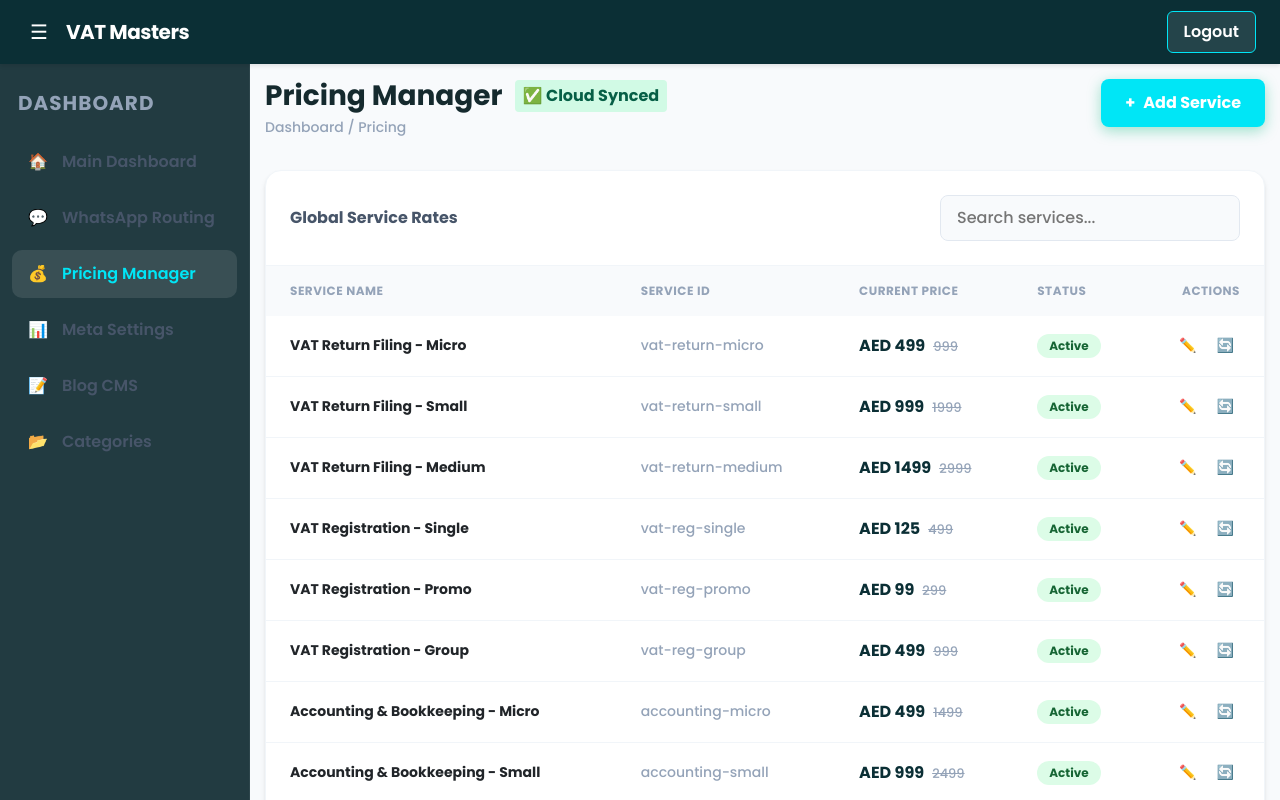
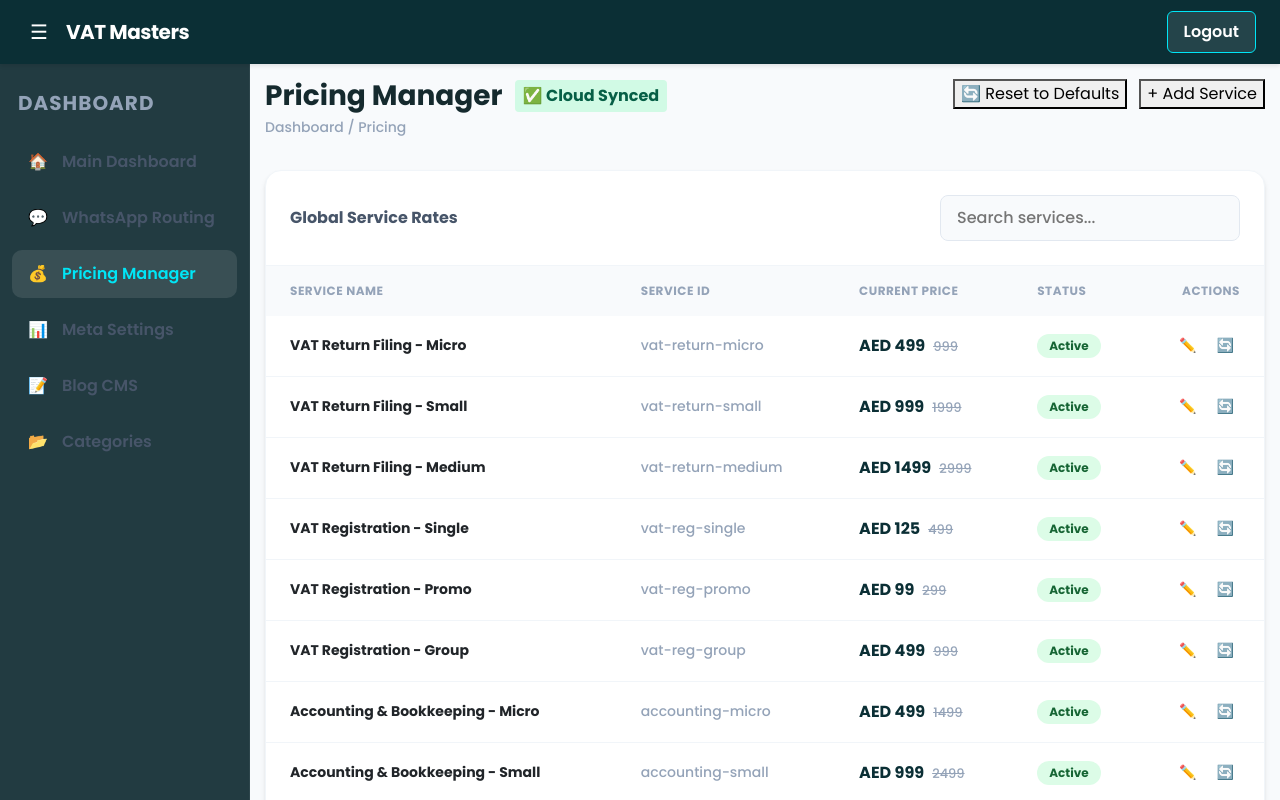
Before and after one commit to joswa148/VatMaster-Admin-Dashboard, a React (Vite) app: page /dashboard/pricing in a window 1280 px wide. Shown: the top 800 px of the page. Built offline with nearby package versions, Linux system fonts and the light colour scheme; sample sign-in values are in the browser's storage; a web font is replaced by a local one.

Commit message:
feat: Implement Blog CMS dashboard with full CRUD operations and add Pricing dashboard component.

```diff
--- a/src/Components/Pages/BlogCMSDashboard.jsx
+++ b/src/Components/Pages/BlogCMSDashboard.jsx
@@ -9,7 +9,32 @@ const BlogCMSDashboard = () => {
     // Modal State
     const [isModalOpen, setIsModalOpen] = useState(false);
     const [editingPost, setEditingPost] = useState(null);
-    const [formData, setFormData] = useState({ title: "", author: "", category: "Legal", status: "Published" });
+
+    // Dynamic Categories
+    const [availableCategories, setAvailableCategories] = useState([]);
+
+    useEffect(() => {
+        const savedCats = localStorage.getItem('vat_masters_categories');
+        if (savedCats) {
+            const parsed = JSON.parse(savedCats);
+            setTimeout(() => setAvailableCategories(parsed), 0);
+        }
+    }, []);
+
+    const [formData, setFormData] = useState({
+        title: "",
+        author: "",
+        category: "",
+        status: "Published"
+    });
+
+    useEffect(() => {
+        if (!editingPost && availableCategories.length > 0 && !formData.category) {
+            setTimeout(() => {
+                setFormData(prev => ({ ...prev, category: availableCategories[0].name }));
+            }, 0);
+        }
+    }, [availableCategories, editingPost, formData.category]);
 
     const initialData = [
         { id: 1, title: "New VAT Regulations in UAE 2026", author: "Ahmed Al", category: "Legal", status: "Published", date: "Mar 15, 2026" },
@@ -40,7 +65,12 @@ const BlogCMSDashboard = () => {
             setFormData({ title: post.title, author: post.author, category: post.category, status: post.status });
         } else {
             setEditingPost(null);
-            setFormData({ title: "", author: "", category: "Legal", status: "Published" });
+            setFormData({
+                title: "",
+                author: "",
+                category: availableCategories.length > 0 ? availableCategories[0].name : "Uncategorized",
+                status: "Published"
+            });
         }
         setIsModalOpen(true);
     };
@@ -181,10 +211,13 @@ const BlogCMSDashboard = () => {
                     <div className="form-group">
                         <label>Category</label>
                         <select value={formData.category} onChange={e => setFormData({...formData, category: e.target.value})}>
-                            <option>Legal</option>
-                            <option>Tutorial</option>
-                            <option>Business</option>
-                            <option>General</option>
+                            {availableCategories.length > 0 ? (
+                                availableCategories.map(cat => (
+                                    <option key={cat.slug} value={cat.name}>{cat.name}</option>
+                                ))
+                            ) : (
+                                <option>Uncategorized</option>
+                            )}
                         </select>
                     </div>
                     <div className="form-group">
--- a/src/Components/Pages/PricingDashboard.jsx
+++ b/src/Components/Pages/PricingDashboard.jsx
@@ -38,8 +38,18 @@ const PricingDashboard = () => {
         const saved = localStorage.getItem('vat_masters_pricing_raw_data');
         if (!saved) return initialData;
         try {
-            return JSON.parse(saved);
-        } catch {
+            const parsed = JSON.parse(saved);
+            // Merge logic: Add any missing services from initialData to the existing data
+            const existingIds = new Set(parsed.map(item => item.id));
+            const missingServices = initialData.filter(item => !existingIds.has(item.id));
+
+            if (missingServices.length > 0) {
+                console.log("Merging missing services:", missingServices);
+                return [...parsed, ...missingServices];
+            }
+            return parsed;
+        } catch (e) {
+            console.error("Error parsing saved pricing data:", e);
             return initialData;
         }
     });
@@ -125,12 +135,21 @@ const PricingDashboard = () => {
                     </div>
                     <div className="breadcrumbs">Dashboard / Pricing</div>
                 </div>
-                <button className="add-btn" onClick={() => {
-                    setFormData({ id: Date.now().toString(), name: "", price: "", originalPrice: "", currency: "AED", status: "active" });
-                    setIsModalOpen(true);
-                }}>
-                    <span>+</span> Add Service
-                </button>
+                <div style={{ display: "flex", gap: "12px" }}>
+                    <button onClick={() => {
+                        if (window.confirm("Are you sure you want to reset all prices to defaults? This will overwrite your current settings.")) {
+                            setData(initialData);
+                        }
+                    }} className="btn-secondary">
+                        🔄 Reset to Defaults
+                    </button>
+                    <button onClick={() => {
+                        setFormData({ id: `service-${Date.now()}`, name: "", price: "", originalPrice: "", currency: "AED", status: "active" });
+                        setIsModalOpen(true);
+                    }} className="btn-primary">
+                        + Add Service
+                    </button>
+                </div>
             </header>
 
             <div className="table-card">
```
